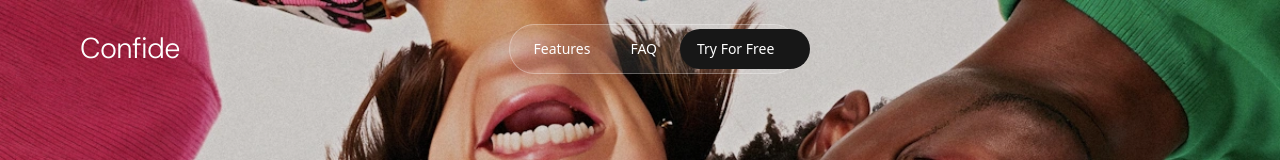
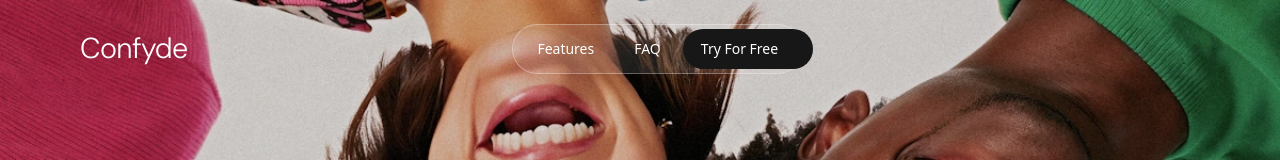
Before and after one commit to ChijiokeDivine/confide, a Next.js app: page / in a window 1280 px wide. Shown: the top 160 px of the page. Built offline with nearby package versions, Linux system fonts and the light colour scheme.

Commit message:
chore: rebrand all instances of Confide to Confyde
update brand name across UI components, page metadata, README, and all frontend text references

```diff
--- a/src/app/forgot-password/page.tsx
+++ b/src/app/forgot-password/page.tsx
@@ -62,7 +62,7 @@ export default function ForgotPasswordPage() {
           <div className="mb-12">
             <Link href="/" className="anim-logo text-[1.6rem] md:text-[1.8rem] font-light tracking-tight text-neutral-900"
               style={{ fontFamily: "'DM Sans', sans-serif", letterSpacing: "-0.02em" }}>
-              Confide
+              Confyde
             </Link>
           </div>
 
--- a/src/app/help/page.tsx
+++ b/src/app/help/page.tsx
@@ -13,7 +13,7 @@ export default function HelpPage() {
         },
         {
           question: "What question types are supported?",
-          answer: "Confide currently supports three question types:\n- Single choice: Respondents select one option from a list (ideal for Yes/No, multiple choice with one answer).\n- Multiple choice: Respondents can select multiple options from a list.\n- Open text: Respondents can type a free-form response (good for longer answers and qualitative feedback).\nMore question types coming soon!",
+          answer: "Confyde currently supports three question types:\n- Single choice: Respondents select one option from a list (ideal for Yes/No, multiple choice with one answer).\n- Multiple choice: Respondents can select multiple options from a list.\n- Open text: Respondents can type a free-form response (good for longer answers and qualitative feedback).\nMore question types coming soon!",
         },
         {
           question: "Can I edit a survey after publishing?",
@@ -50,7 +50,7 @@ export default function HelpPage() {
         },
         {
           question: "Are respondent identities kept private?",
-          answer: "Yes! By default, surveys do not collect any identifying information about respondents unless you specifically add a question asking for it. All responses are encrypted end-to-end, and Confide never stores plaintext responses on our servers.",
+          answer: "Yes! By default, surveys do not collect any identifying information about respondents unless you specifically add a question asking for it. All responses are encrypted end-to-end, and Confyde never stores plaintext responses on our servers.",
         },
       ],
     },
--- a/src/app/layout.tsx
+++ b/src/app/layout.tsx
@@ -17,7 +17,7 @@ const dmSans = DM_Sans({
 });
 
 export const metadata: Metadata = {
-  title: "Confide – Collect sensitive feedback without exposing your users.",
+  title: "Confyde – Collect sensitive feedback without exposing your users.",
   description:
     "Collect sensitive feedback without exposing your users. Employee surveys, DAO votes, research forms - encrypted, aggregated only by you.",
 };
--- a/src/app/login/page.tsx
+++ b/src/app/login/page.tsx
@@ -72,7 +72,7 @@ export default function LoginPage() {
           <div className="mb-12">
             <Link href="/" className="anim-logo text-[1.6rem] md:text-[1.8rem] font-light tracking-tight text-neutral-900"
               style={{ fontFamily: "'DM Sans', sans-serif", letterSpacing: "-0.02em" }}>
-              Confide
+              Confyde
             </Link>
           </div>
 
--- a/src/app/page.tsx
+++ b/src/app/page.tsx
@@ -138,7 +138,7 @@ export default function NovuHomePage() {
               className="text-[1.4rem] font-light tracking-tight text-white select-none"
               style={{ fontFamily: "'DM Sans', sans-serif", letterSpacing: "-0.02em" }}
             >
-              Confide
+              Confyde
             </Link>
             <a
               href="/signup"
@@ -155,7 +155,7 @@ export default function NovuHomePage() {
               className="ml-12 text-[1.8rem] font-light tracking-tight text-white select-none"
               style={{ fontFamily: "'DM Sans', sans-serif", letterSpacing: "-0.02em" }}
             >
-              Confide
+              Confyde
             </Link>
             <nav
               className="relative flex items-center rounded-full border border-white/30 bg-white/10 p-1 backdrop-blur-md"
@@ -235,7 +235,7 @@ export default function NovuHomePage() {
               </h1>
 
               <p className="mt-6 text-white/60 text-sm md:text-lg leading-relaxed max-w-md" style={{ fontFamily: "'DM Sans', Georgia, serif" }}>
-                Every survey tool stores answers in plain text - so respondents hold back. With Confide, responses are encrypted before storage. Not even we can read them.
+                Every survey tool stores answers in plain text - so respondents hold back. With Confyde, responses are encrypted before storage. Not even we can read them.
               </p>
             </div>
 
@@ -435,7 +435,7 @@ export default function NovuHomePage() {
 
               <p className="mt-6 text-white/60 text-sm sm:text-lg leading-relaxed max-w-md">
 
-                Confide encrypts every response the moment it's submitted. Only you can read them - no one else, ever.
+                Confyde encrypts every response the moment it's submitted. Only you can read them - no one else, ever.
 
               </p>
             </div>
@@ -474,7 +474,7 @@ export default function NovuHomePage() {
               className="text-2xl font-light tracking-tight"
               style={{ fontFamily: "'DM Sans', sans-serif", letterSpacing: "-0.02em" }}
             >
-              Confide
+              Confyde
             </Link>
             <p className="mt-2 text-neutral-400 text-sm" style={{ fontFamily: "'DM Sans', sans-serif" }}>
               Private forms for everyone.
@@ -510,7 +510,7 @@ export default function NovuHomePage() {
         {/* Bottom Bar */}
         <div className="max-w-7xl mx-auto mt-12 pt-8 border-t border-neutral-800 flex flex-col md:flex-row items-center justify-between gap-4">
           <p className="text-neutral-500 text-xs" style={{ fontFamily: "'DM Sans', sans-serif" }}>
-            © {new Date().getFullYear()} Confide. All rights reserved.
+            © {new Date().getFullYear()} Confyde. All rights reserved.
           </p>
           <div className="flex gap-6">
             <a href="#" className="text-neutral-500 hover:text-white text-xs transition-colors" style={{ fontFamily: "'DM Sans', sans-serif" }}>
--- a/src/app/reset-password/page.tsx
+++ b/src/app/reset-password/page.tsx
@@ -82,7 +82,7 @@ export default function ResetPasswordPage() {
           <div className="mb-12">
             <Link href="/" className="anim-logo text-[1.6rem] md:text-[1.8rem] font-light tracking-tight text-neutral-900"
               style={{ fontFamily: "'DM Sans', sans-serif", letterSpacing: "-0.02em" }}>
-              Confide
+              Confyde
             </Link>
           </div>
 
--- a/src/app/signup/page.tsx
+++ b/src/app/signup/page.tsx
@@ -69,7 +69,7 @@ export default function SignupPage() {
         <div className="relative z-10 flex flex-col justify-between p-12 text-white">
           <Link href="/" className="anim-logo text-[1.8rem] font-light tracking-tight"
             style={{ fontFamily: "'DM Sans', sans-serif", letterSpacing: "-0.02em" }}>
-            Confide
+            Confyde
           </Link>
           <div className="anim-welcome">
             <h2 className="text-4xl font-normal leading-tight mb-4" style={{ fontFamily: "'Playfair Display', Georgia, serif" }}>
@@ -87,7 +87,7 @@ export default function SignupPage() {
         <div className="md:hidden mb-12">
           <Link href="/" className="anim-logo text-[1.6rem] font-light tracking-tight text-neutral-900"
             style={{ fontFamily: "'DM Sans', sans-serif", letterSpacing: "-0.02em" }}>
-            Confide
+            Confyde
           </Link>
         </div>
 
--- a/src/components/Sidebar.tsx
+++ b/src/components/Sidebar.tsx
@@ -449,7 +449,7 @@ export default function Sidebar({ children }: { children: React.ReactNode }) {
         <div className="p-6">
           <div className="flex items-center justify-between mb-8">
             <span className="text-xl font-light tracking-tight text-neutral-900" style={{ fontFamily: "'DM Sans', sans-serif" }}>
-              Confide
+              Confyde
             </span>
             <button onClick={() => setDrawerOpen(false)} className="p-2 rounded-lg hover:bg-neutral-100">
               <svg width="20" height="20" viewBox="0 0 24 24" fill="none">
@@ -483,7 +483,7 @@ export default function Sidebar({ children }: { children: React.ReactNode }) {
           <div className="flex items-center justify-between mb-8">
             {!sidebarCollapsed && (
               <span className="text-xl font-light tracking-tight text-neutral-900" style={{ fontFamily: "'DM Sans', sans-serif" }}>
-                Confide
+                Confyde
               </span>
             )}
             <button onClick={() => setSidebarCollapsed(!sidebarCollapsed)} className="p-2 rounded-lg hover:bg-neutral-100 transition-colors">
@@ -528,7 +528,7 @@ export default function Sidebar({ children }: { children: React.ReactNode }) {
             </svg>
           </button>
           <span className="text-xl font-light tracking-tight text-neutral-900" style={{ fontFamily: "'DM Sans', sans-serif" }}>
-            Confide
+            Confyde
           </span>
           <div className="w-10" />
         </header>
```
Also changed, not shown: 1 other file (tests, documents, lock files or other folders).
